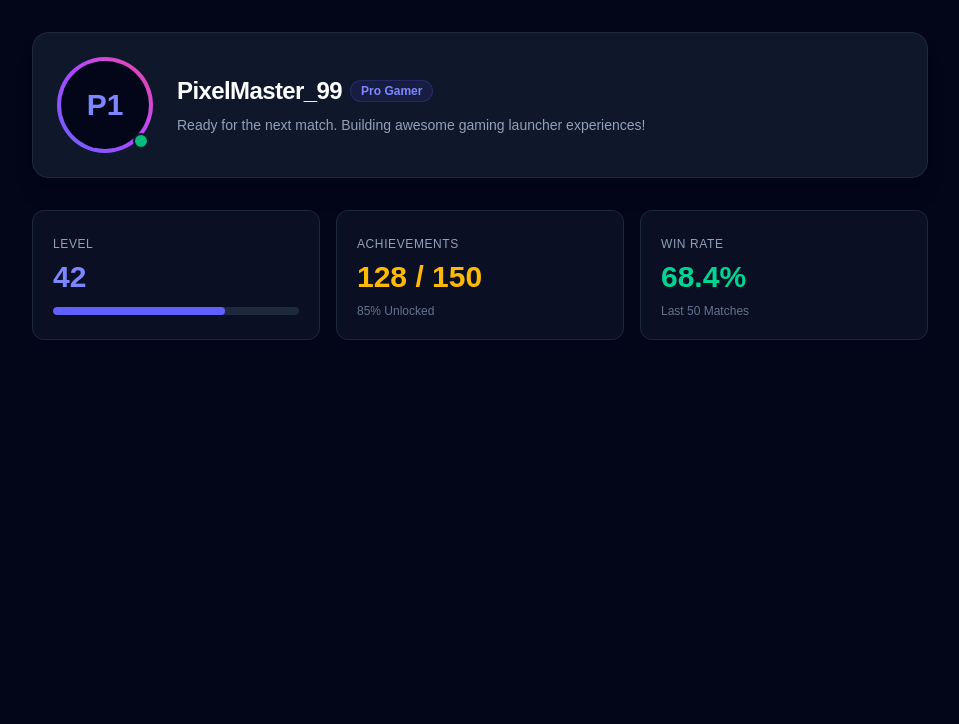
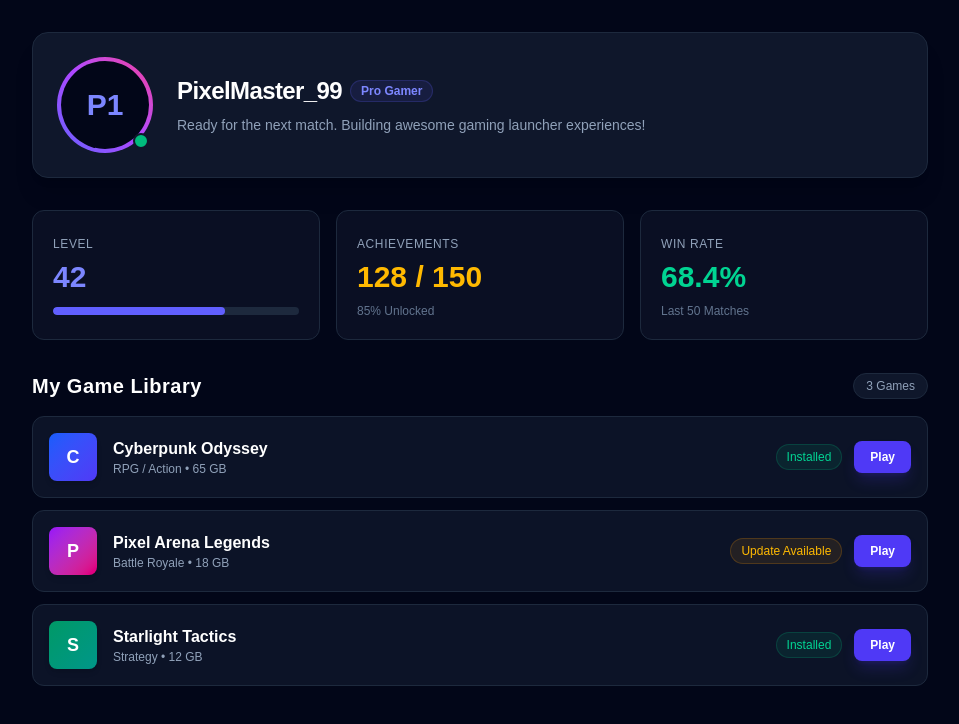
Before and after one commit to mrhlaingdev/pixel-forge-launcher, a Next.js app: page / in a window 1280 px wide. Shown: the top 724 px of the page, without its empty margins (160-1119 px from the left). Built offline with nearby package versions, Linux system fonts and the light colour scheme.

Commit message:
MRH-8: Build game library list view

```diff
--- a/app/page.tsx
+++ b/app/page.tsx
@@ -1,11 +1,16 @@
 export default function Home() {
+  const games = [
+    { id: 1, title: "Cyberpunk Odyssey", genre: "RPG / Action", status: "Installed", size: "65 GB", color: "from-blue-600 to-indigo-600" },
+    { id: 2, title: "Pixel Arena Legends", genre: "Battle Royale", status: "Update Available", size: "18 GB", color: "from-purple-600 to-pink-600" },
+    { id: 3, title: "Starlight Tactics", genre: "Strategy", status: "Installed", size: "12 GB", color: "from-emerald-600 to-teal-600" },
+  ];
+
   return (
     <main className="min-h-screen bg-slate-950 text-slate-100 p-8">
       <div className="max-w-4xl mx-auto space-y-8">
         {/* Header / Player Profile Section */}
         <section className="bg-slate-900 border border-slate-800 rounded-2xl p-6 shadow-xl">
           <div className="flex flex-col sm:flex-row items-center gap-6">
-            {/* Avatar */}
             <div className="relative">
               <div className="w-24 h-24 rounded-full bg-gradient-to-tr from-indigo-500 via-purple-500 to-pink-500 p-1">
                 <div className="w-full h-full bg-slate-950 rounded-full flex items-center justify-center overflow-hidden">
@@ -15,7 +20,6 @@ export default function Home() {
               <span className="absolute bottom-1 right-1 w-4 h-4 bg-emerald-500 border-2 border-slate-900 rounded-full"></span>
             </div>
 
-            {/* Profile Details */}
             <div className="flex-1 text-center sm:text-left space-y-2">
               <div className="flex flex-col sm:flex-row sm:items-center gap-2">
                 <h1 className="text-2xl font-bold tracking-tight text-white">PixelMaster_99</h1>
@@ -52,6 +56,41 @@ export default function Home() {
             <p className="text-xs text-slate-500 mt-2">Last 50 Matches</p>
           </div>
         </section>
+
+        {/* Game Library Section */}
+        <section className="space-y-4">
+          <div className="flex items-center justify-between">
+            <h2 className="text-xl font-bold text-white tracking-wide">My Game Library</h2>
+            <span className="text-xs text-slate-400 bg-slate-900 border border-slate-800 px-3 py-1 rounded-full">3 Games</span>
+          </div>
+
+          <div className="grid grid-cols-1 gap-3">
+            {games.map((game) => (
+              <div key={game.id} className="bg-slate-900/80 border border-slate-800 hover:border-slate-700 p-4 rounded-xl flex items-center justify-between transition-all">
+                <div className="flex items-center gap-4">
+                  <div className={`w-12 h-12 rounded-lg bg-gradient-to-br ${game.color} flex items-center justify-center text-white font-bold text-lg shadow-md`}>
+                    {game.title.charAt(0)}
+                  </div>
+                  <div>
+                    <h3 className="font-semibold text-white">{game.title}</h3>
+                    <p className="text-xs text-slate-400">{game.genre} • {game.size}</p>
+                  </div>
+                </div>
+
+                <div className="flex items-center gap-3">
+                  <span className={`text-xs px-2.5 py-1 rounded-full font-medium ${
+                    game.status === 'Installed' ? 'bg-emerald-500/10 text-emerald-400 border border-emerald-500/20' : 'bg-amber-500/10 text-amber-400 border border-amber-500/20'
+                  }`}>
+                    {game.status}
+                  </span>
+                  <button className="px-4 py-2 bg-indigo-600 hover:bg-indigo-500 text-white text-xs font-semibold rounded-lg transition-colors shadow-lg shadow-indigo-600/20">
+                    Play
+                  </button>
+                </div>
+              </div>
+            ))}
+          </div>
+        </section>
       </div>
     </main>
   );
```
